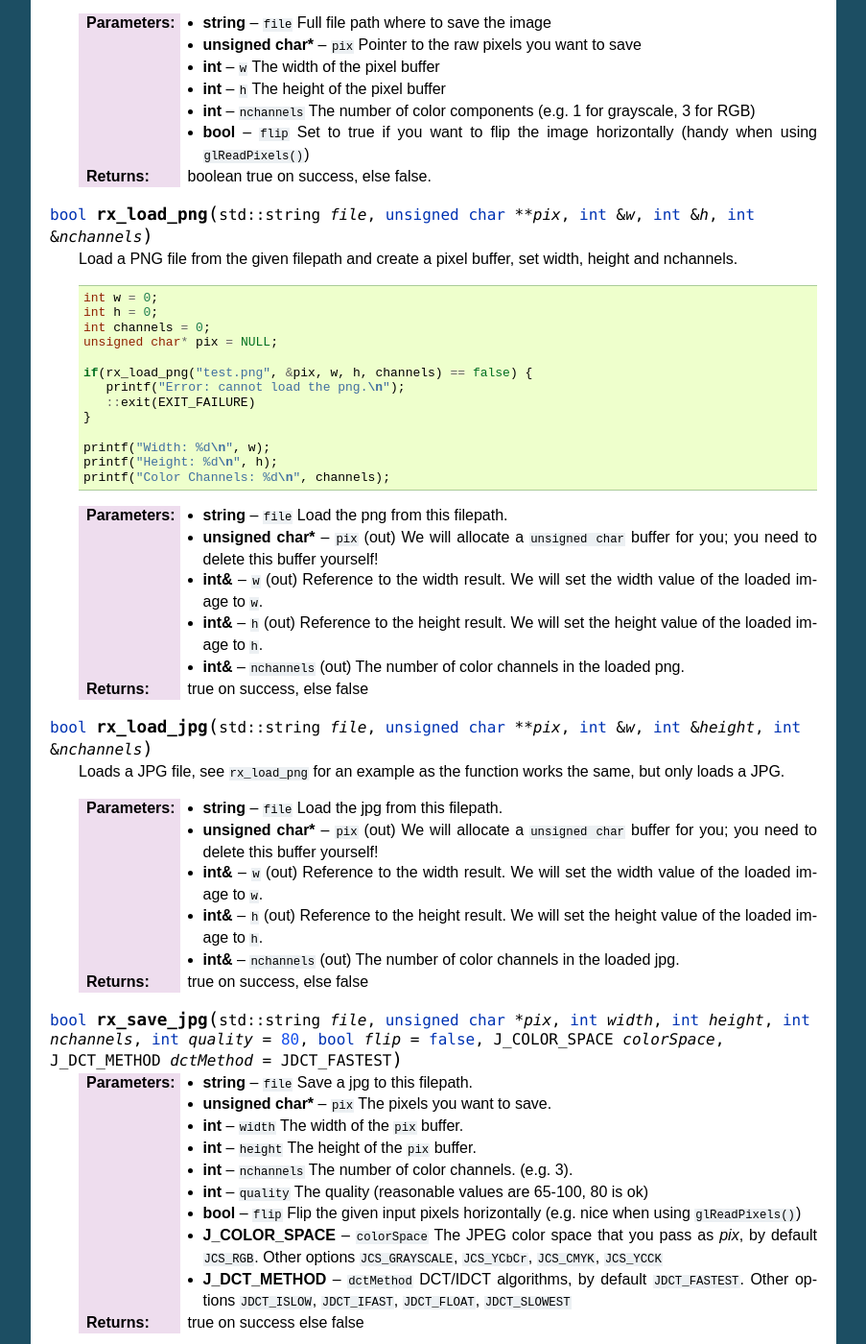
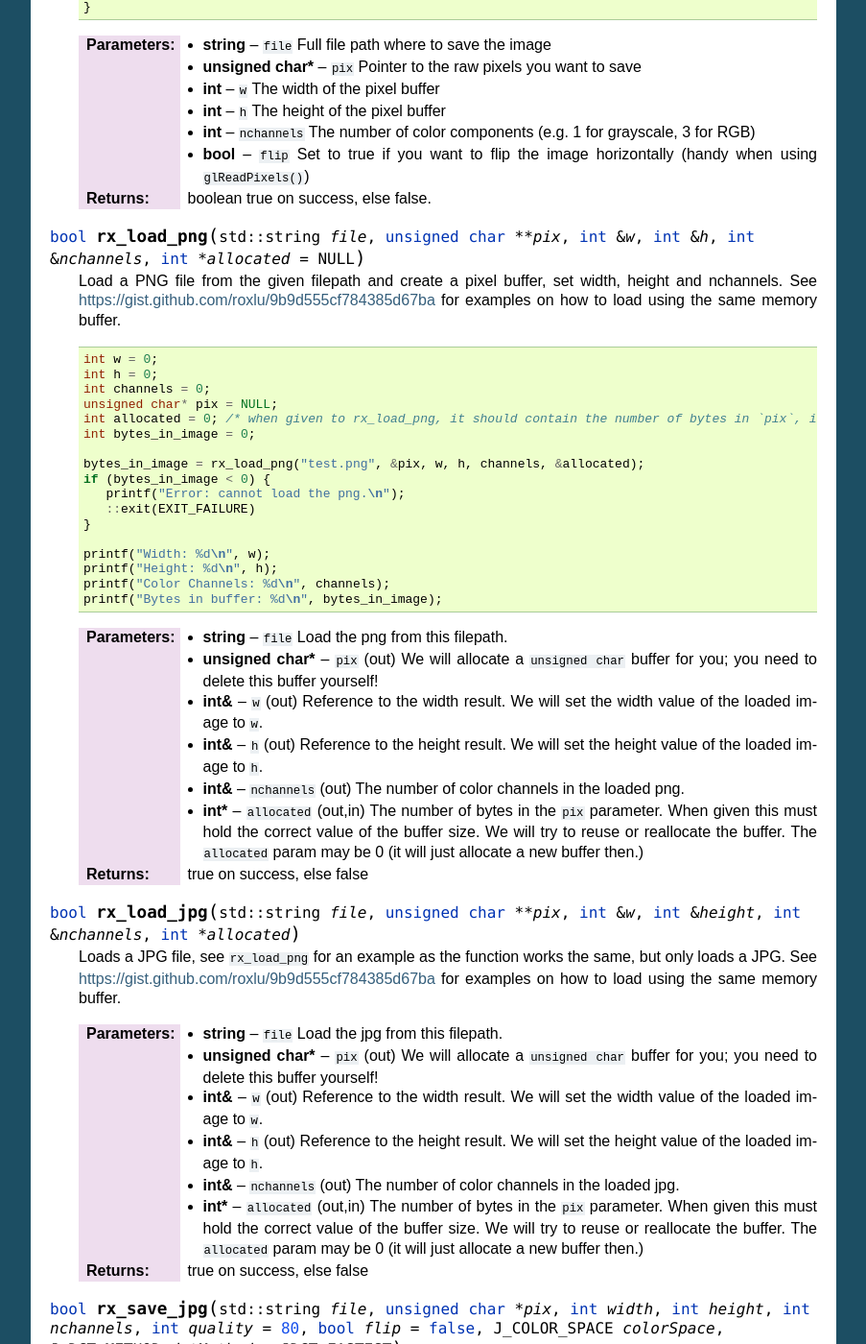
Before and after one commit to diederickh/tinylib, a Sphinx documentation site: the page built from docs/source/api.rst, in a window 1280 px wide and 1400 px high, scrolled down 4326 px. Shown: the whole window at 96% size, without its empty margins (198-1101 px from the left). Built offline with Sphinx 7.4.7, drawn with Linux system fonts in a browser that asks for light colours.

Commit message:
Added log + realloc for png/jpg load

```diff
--- a/docs/source/api.rst
+++ b/docs/source/api.rst
@@ -43,6 +43,7 @@ Overview
   - :cpp:func:`rx_get_hour()`
   - :cpp:func:`rx_get_minute()`
   - :cpp:func:`rx_get_time_string()`
+  - :cpp:func:`rx_get_date_string()`
 
 *Image Utils*
   - :cpp:func:`rx_save_png()`
@@ -282,9 +283,10 @@ Image utils
    :returns: boolean true on success, else false.
 
 
-.. cpp:function:: bool rx_load_png(std::string file, unsigned char** pix, int& w, int& h, int& nchannels)
+.. cpp:function:: bool rx_load_png(std::string file, unsigned char** pix, int& w, int& h, int& nchannels, int* allocated = NULL)
 
    Load a PNG file from the given filepath and create a pixel buffer, set width, height and nchannels.
+   See https://gist.github.com/roxlu/9b9d555cf784385d67ba for examples on how to load using the same memory buffer.
 
    ::
 
@@ -292,8 +294,11 @@ Image utils
        int h = 0;
        int channels = 0;
        unsigned char* pix = NULL;
+       int allocated = 0; /* when given to rx_load_png, it should contain the number of bytes in `pix`, it will try to reuse or reallocate the pix buffer. */
+       int bytes_in_image = 0;
 
-       if(rx_load_png("test.png", &pix, w, h, channels) == false) {
+       bytes_in_image = rx_load_png("test.png", &pix, w, h, channels, &allocated);
+       if (bytes_in_image < 0) {
           printf("Error: cannot load the png.\n");
           ::exit(EXIT_FAILURE)
        }
@@ -301,6 +306,8 @@ Image utils
        printf("Width: %d\n", w);
        printf("Height: %d\n", h);
        printf("Color Channels: %d\n", channels);
+       printf("Bytes in buffer: %d\n", bytes_in_image);
+
 
 
    :param string: ``file`` Load the png from this filepath.
@@ -308,18 +315,21 @@ Image utils
    :param int&: ``w`` (out) Reference to the width result. We will set the width value of the loaded image to ``w``.
    :param int&: ``h`` (out) Reference to the height result. We will set the height value of the loaded image to ``h``.
    :param int&: ``nchannels`` (out) The number of color channels in the loaded png.
+   :param int*: ``allocated`` (out,in) The number of bytes in the ``pix`` parameter. When given this must hold the correct value of the buffer size. We will try to reuse or reallocate the buffer. The ``allocated`` param may be 0 (it will just allocate a new buffer then.)
    :returns: true on success, else false
 
 
-.. cpp:function:: bool rx_load_jpg(std::string file, unsigned char** pix, int& w, int& height, int& nchannels)
+.. cpp:function:: bool rx_load_jpg(std::string file, unsigned char** pix, int& w, int& height, int& nchannels, int* allocated)
 
    Loads a JPG file, see ``rx_load_png`` for an example as the function works the same, but only loads a JPG.
+   See https://gist.github.com/roxlu/9b9d555cf784385d67ba for examples on how to load using the same memory buffer.
 
    :param string: ``file`` Load the jpg from this filepath.
    :param unsigned char*: ``pix`` (out) We will allocate a ``unsigned char`` buffer for you; you need to delete this buffer yourself!
    :param int&: ``w`` (out) Reference to the width result. We will set the width value of the loaded image to ``w``.
    :param int&: ``h`` (out) Reference to the height result. We will set the height value of the loaded image to ``h``.
    :param int&: ``nchannels`` (out) The number of color channels in the loaded jpg.
+   :param int*: ``allocated`` (out,in) The number of bytes in the ``pix`` parameter. When given this must hold the correct value of the buffer size. We will try to reuse or reallocate the buffer. The ``allocated`` param may be 0 (it will just allocate a new buffer then.)
    :returns: true on success, else false
 
 .. cpp:function:: bool rx_save_jpg(std::string file, unsigned char* pix, int width, int height, int nchannels, int quality = 80, bool flip = false, J_COLOR_SPACE colorSpace, J_DCT_METHOD dctMethod = JDCT_FASTEST)
```
Also changed, not shown: 1 other file.
